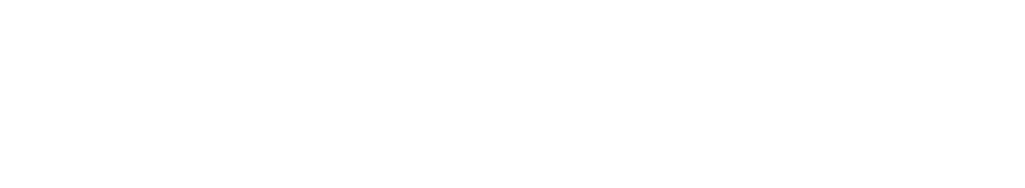
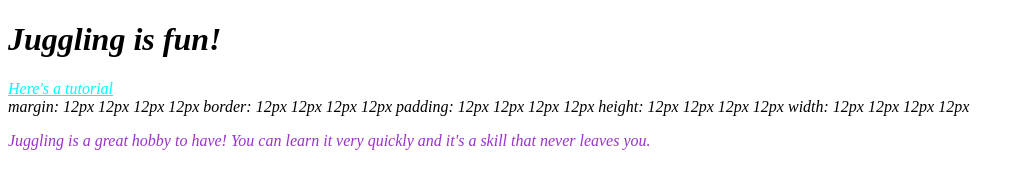
Before and after one commit to SpenceSimm/SpenceSimm.github.io, a plain HTML site: page index.html in a window 1280 px wide. Shown: the whole page, without its empty margins (0-1025 px from the left). Drawn offline with Linux system fonts and the light colour scheme.

Commit message:
Hopefully final commit

```diff
--- a/index.html
+++ b/index.html
@@ -1,5 +1,38 @@
 <!DOCTYPE html>
 <html lang="en">
     <head>
-        <title>Hello World</title>
+        <meta charset="UTF-8">
+        <meta name="description" content="webste for HW5">
+        <meta name="author" content="Spence Simmons">
+        <meta name="viewport" content="width=device-width, initial-scaled=1.0">
+        <title>HW #5</title>
     </head>
+    <body>
+        <div id="intro-div" class="class1">
+            <h1>Juggling is fun!</h1>
+            <a href="https://www.youtube.com/watch?v=x2_j6kMg1co&ab_channel=NielsDuinker" id="link">Here's a tutorial</a>
+        </div>
+        <div id="explanation-div" class="class1">
+            margin: 12px 12px 12px 12px
+            border: 12px 12px 12px 12px
+            padding: 12px 12px 12px 12px
+            height: 12px 12px 12px 12px
+            width: 12px 12px 12px 12px
+            <p>Juggling is a great hobby to have! You can learn it very quickly and it's a skill that never leaves you.</p>
+            <img url="https://www.google.com/url?sa=i&url=https%3A%2F%2Fbusinessmagazinegainesville.com%2Fjuggling-for-business%2F&psig=AOvVaw20AjB8Y2sCcUiVR_vwP43m&ust=1665782277672000&source=images&cd=vfe&ved=0CAwQjRxqFwoTCPCn2t2Q3voCFQAAAAAdAAAAABAD">
+        </div>
+    </body>
+    <style>
+        #link{
+            color: cyan
+        }
+
+        p{
+            color:darkorchid
+        }
+
+        .class1{
+            font-style: italic;
+        }
+    </style>
+</html>
```
